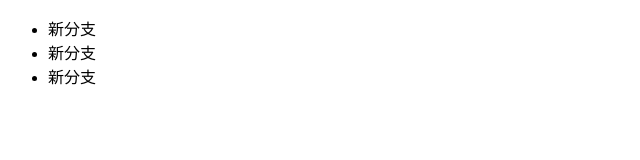
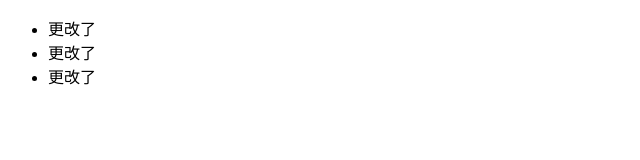
Before and after one commit to jinlei1234/demo16, a plain HTML site: page index.html in a window 1280 px wide. Shown: the full height of the page, 0-640 px from the left. Drawn offline with Linux system fonts and the light colour scheme.

Commit message:
提交新的代码

```diff
--- a/index.html
+++ b/index.html
@@ -7,9 +7,9 @@
 	<body>
 		<ul>
 
-			<li>新分支</li>
-			<li>新分支</li>
-			<li>新分支</li>
+			<li>更改了</li>
+			<li>更改了</li>
+			<li>更改了</li>
 		</ul>
 	</body>
 </html>
```
